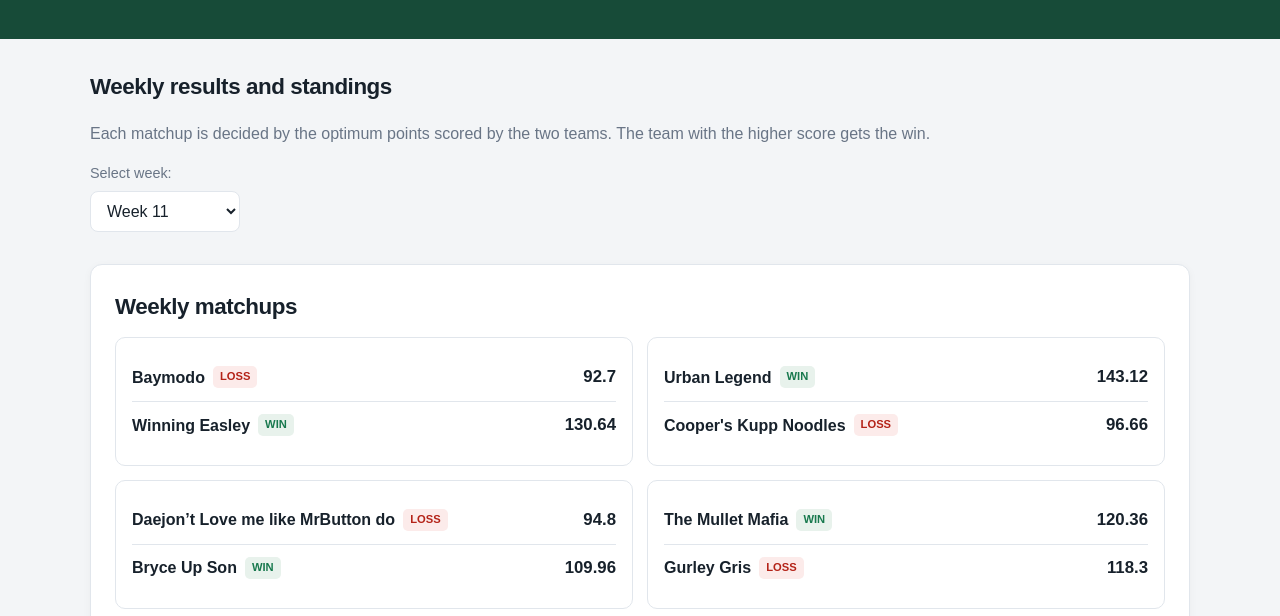
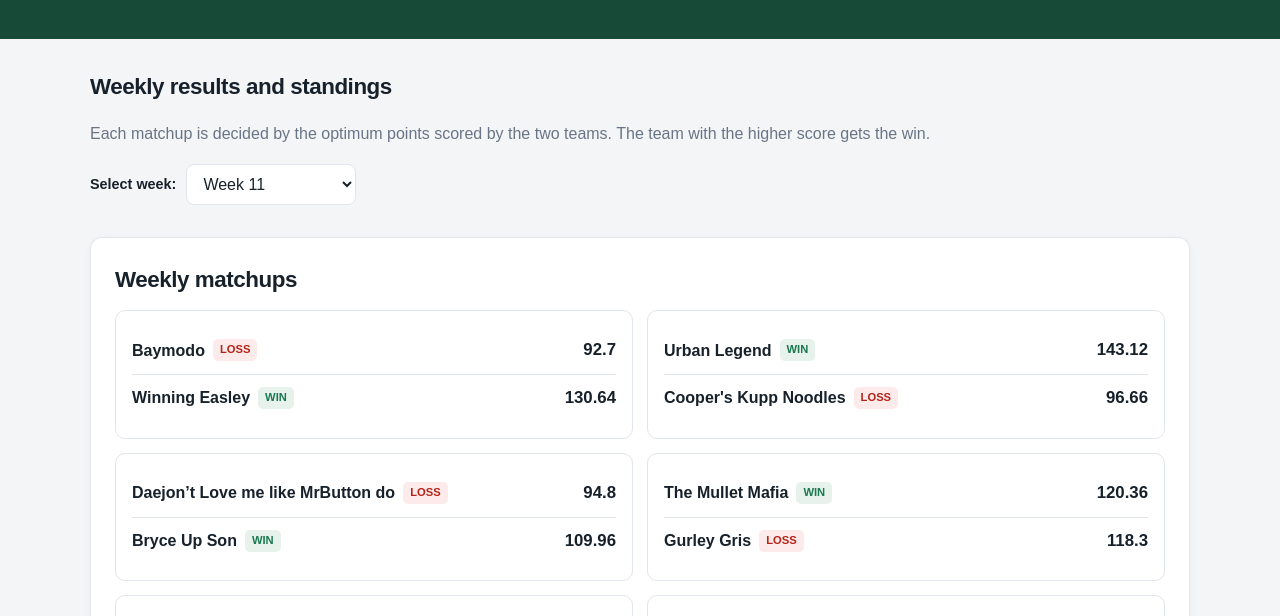
Before and after one commit to MrButton105/NFLdk-fantasy-optimum-points-records, a plain HTML site: page index.html in a window 1280 px wide. Shown: the part 184-800 px from the top of the page. Drawn offline with Linux system fonts and the light colour scheme.

Commit message:
Style top-level week selector

```diff
--- a/styles.css
+++ b/styles.css
@@ -496,3 +496,23 @@ footer p {
   font-size: 0.76rem;
   font-weight: 700;
 }
+
+
+/* Week selector at the top controls both weekly matchups and standings */
+.week-selector-bar {
+  display: flex;
+  align-items: center;
+  flex-wrap: wrap;
+  gap: 10px;
+  margin-top: 18px;
+}
+
+.week-selector-bar label {
+  margin: 0;
+  color: var(--text);
+  font-weight: 700;
+}
+
+.week-selector-bar select {
+  min-width: 170px;
+}
```
